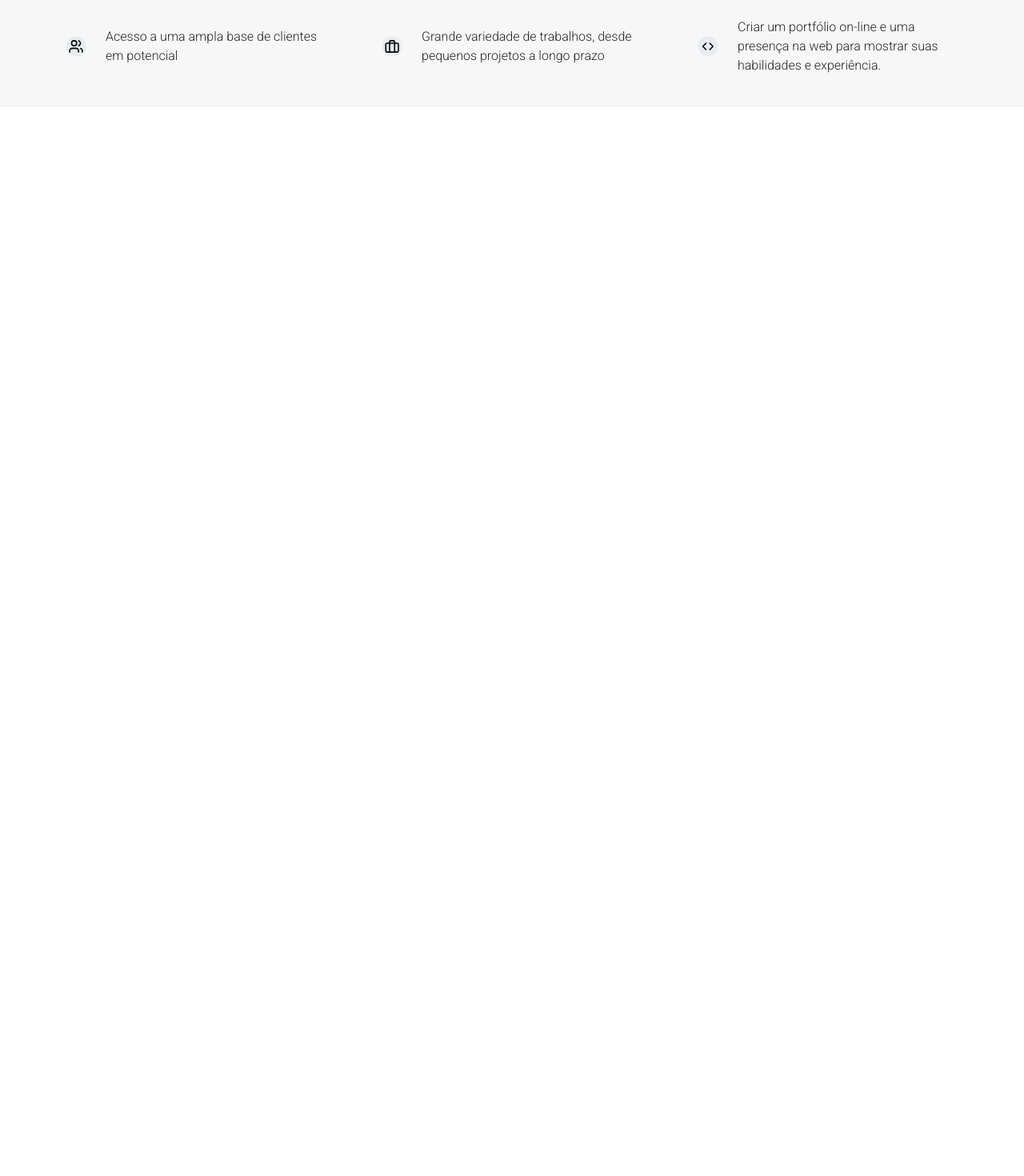
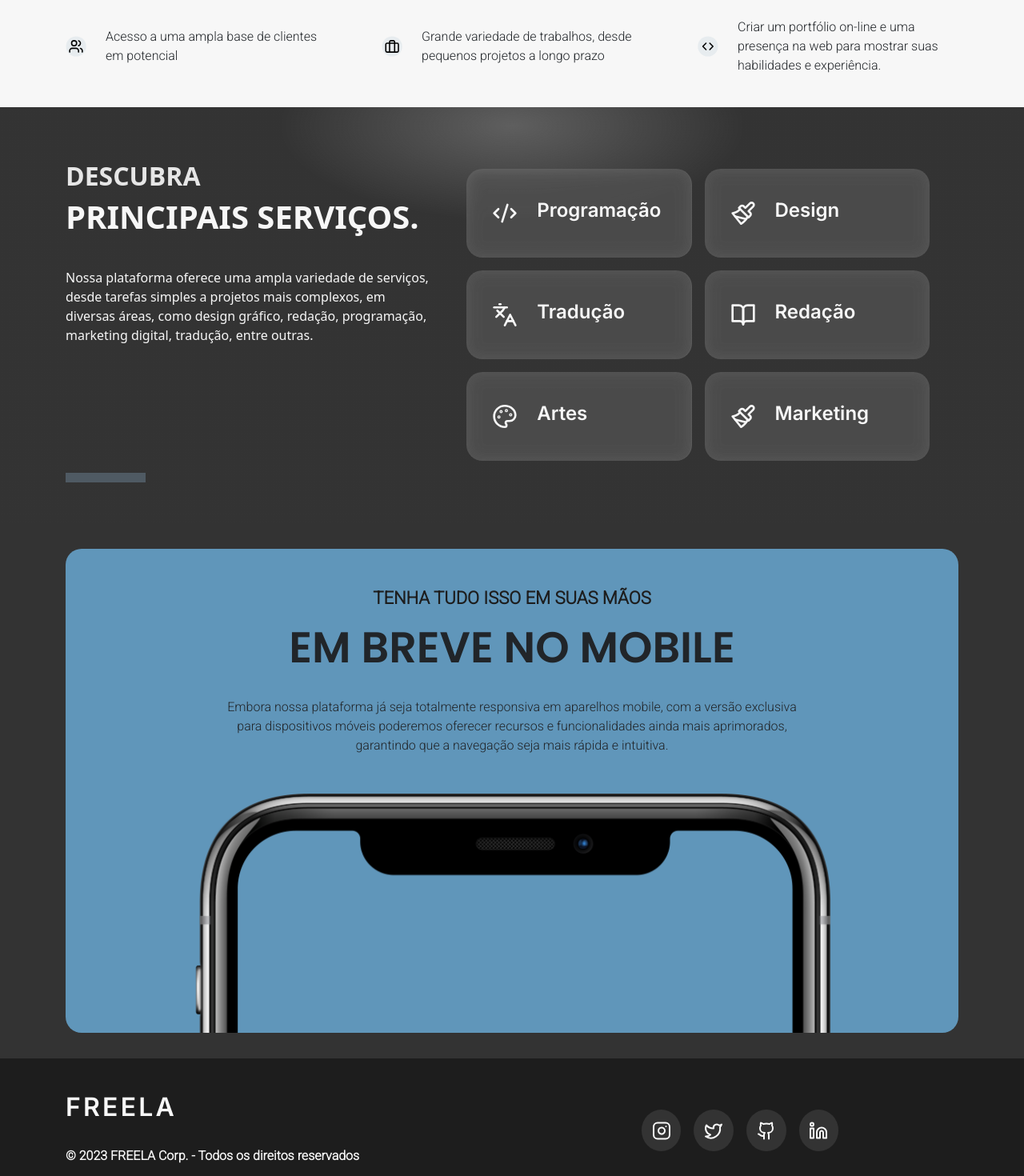
Before and after one commit to FREELA-sptech/FREELA-Web, a React (Vite) app: page / in a window 1280 px wide. Shown: the part 1920-3390 px from the top of the page at 80% size. Before the commit the page ends 2054 px from the top, so only its background shows below. Built offline with nearby package versions, Linux system fonts and the light colour scheme.

Commit message:
feat: add components in home page

```diff
--- a/src/pages/home/Home.tsx
+++ b/src/pages/home/Home.tsx
@@ -1,7 +1,10 @@
 import AboutUs from "./components/AboutUs/AboutUs";
 import Banner from "./components/Banner/Banner";
 import ClientBanner from "./components/ClientBanner/ClientBanner";
+import Footer from "./components/Footer/Footer";
 import FreelanceBanner from "./components/FreelanceBanner/FreelanceBanner";
+import MobileBanner from "./components/MobileBanner/MobileBanner";
+import ServiceBanner from "./components/ServiceBanner/ServiceBanner";
 
 function Home() {
   return (
@@ -10,6 +13,9 @@ function Home() {
       <AboutUs />
       <ClientBanner />
       <FreelanceBanner />
+      <ServiceBanner />
+      <MobileBanner />
+      <Footer />
     </>
   );
 }
--- /dev/null
+++ b/src/pages/home/components/MobileBanner/MobileBanner.tsx
@@ -0,0 +1,34 @@
+import { Container, Row, Col, Figure } from "react-bootstrap";
+import "./style.scss";
+
+function MobileBanner() {
+  return (
+    <section className="ad-background">
+      <Container>
+        <Row className="d-flex justify-content-center">
+          <Col xs={12} className="d-flex flex-column justify-content-center align-items-center">
+            <Row className="w-100 content-background d-flex flex-column justify-content-center align-items-center">
+              <Col lg={8} className="d-flex flex-column justify-content-center align-items-center" >
+                <h1 className="text-uppercase category text-center">Tenha tudo isso em suas mãos</h1>
+                <h1 className="big-title text-uppercase text-center">EM BREVE NO MOBILE</h1>
+                <p className="summary text-center">Embora nossa plataforma já seja totalmente responsiva em aparelhos mobile, com a versão exclusiva para dispositivos móveis poderemos oferecer recursos e funcionalidades ainda mais aprimorados, garantindo que a navegação seja mais rápida e intuitiva.</p>
+              </Col>
+              <Col lg={12}>
+                <Figure className="figure-container justify-self-end w-100">
+                  <Figure.Image
+                    width={"100%"}
+                    height={180}
+                    alt="171x180"
+                    src="assets/images/mockup-smartphone.svg"
+                  />
+                </Figure>
+              </Col>
+            </Row>
+          </Col>
+        </Row>
+      </Container>
+    </section>
+  )
+}
+
+export default MobileBanner;
--- /dev/null
+++ b/src/pages/home/components/MobileBanner/style.scss
@@ -0,0 +1,33 @@
+.ad {
+  &-background {
+    box-sizing: border-box;
+    background-color: #333333;
+    padding-top: 2rem;
+    padding-bottom: 2rem;
+
+    .content-background {
+      padding-top: 3rem;
+      border-radius: 20px;
+      background-color: var(--contrast-color);
+      gap: 2rem;
+
+      .category {
+        color: var(--text-color);
+        font-weight: bolder;
+        margin-bottom: 1rem;
+      }
+
+      .big-title {
+        margin-bottom: 2rem;
+      }
+
+      .figure-container {
+        margin: 0;
+
+        .figure-img {
+          margin: 0;
+        }
+      }
+    }
+  }
+}
--- a/src/pages/home/components/Services/Services.tsx
+++ b/src/pages/home/components/ServiceBanner/ServiceBanner.tsx
@@ -1,11 +1,11 @@
 import { Col, Container, Row } from "react-bootstrap";
 import "./style.scss"
 
-function Services() {
+function ServiceBanner() {
     return (
         <Container fluid className="d-flex services-background align-items-center flex-column justify-content-center">
             <Container className="d-flex justify-content-between flex-wrap align-items-center">
-                <Col md={5} xs={12} className="flex-column left-side ">
+                <Col lg={5} xs={12} className="flex-column left-side ">
                     <div className="services-header">
                         <h2 className="services-topic text-uppercase">Descubra</h2>
                         <h1 className="services-title text-uppercase">Principais Serviços.</h1>
@@ -15,7 +15,7 @@ function Services() {
                     </div>
                     <hr />
                 </Col>
-                <Col md={7} xs={12} className="d-flex left-side flex-wrap">
+                <Col md={12} lg={7} xs={12} className="d-flex left-side flex-wrap">
                     <Row className="d-flex justify-content-center flex-wrap container-cards">
                         <Col lg={5} md={12} className="card-service d-flex flex-wrap align-items-center">
                             <img src="/assets/icons/code-2.svg" alt="" />
@@ -48,4 +48,4 @@ function Services() {
     )
 }
 
-export default Services;
+export default ServiceBanner;
--- a/src/shared/components/Header/style.scss
+++ b/src/shared/components/Header/style.scss
@@ -1,7 +1,6 @@
 .header {
   &-background {
     background-color: var(--background-color);
-    height: 10vh;
 
     .navbar-toggler {
       border: none;
```
Also changed, not shown: src/pages/home/components/Ad/Ad.tsx (deleted, +0 -32 lines), src/pages/home/components/Ad/style.scss (deleted, +0 -34 lines), src/pages/home/components/ServiceBanner/style.scss (renamed from src/pages/home/components/Services/style.scss).
